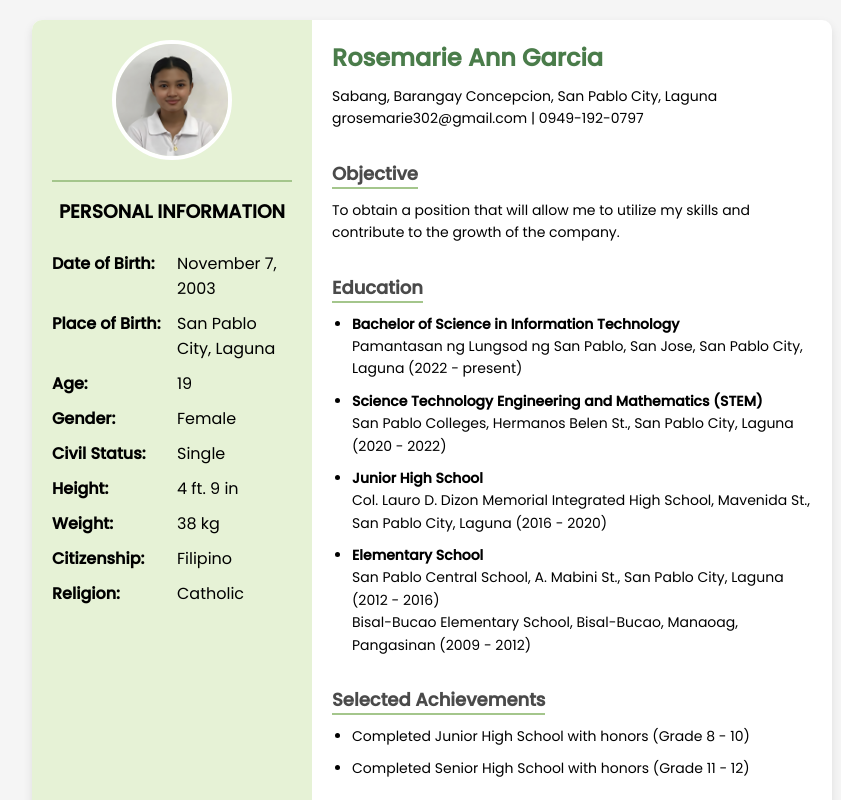
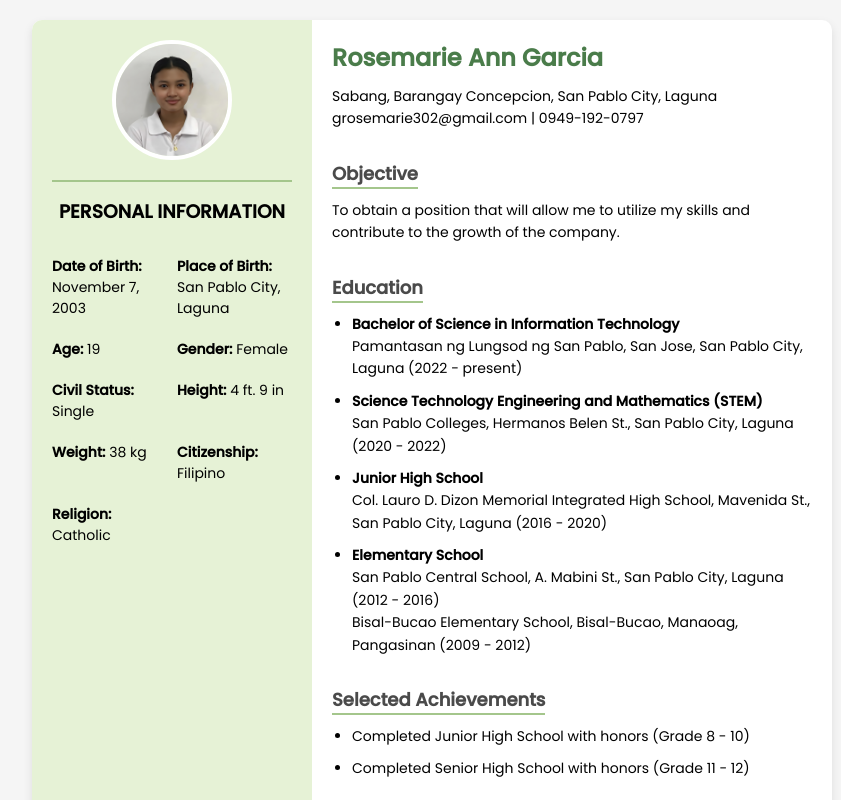
Before and after one commit to Rosemarie-Garcia/resume, a plain HTML site: page index.html in a window 1280 px wide. Shown: the top 800 px of the page, without its empty margins (208-1049 px from the left). Drawn offline with Linux system fonts and the light colour scheme.

Commit message:
Update index.html

```diff
--- a/index.html
+++ b/index.html
@@ -20,7 +20,9 @@
         }
         .resume {
             display: flex;
-            width: 800px;
+            flex-direction: column;
+            width: 100%;
+            max-width: 800px;
             background-color: white;
             box-shadow: 0 4px 10px rgba(0, 0, 0, 0.1);
             border-radius: 10px;
@@ -28,7 +30,6 @@
         }
         .left-section {
             background-color: #e6f2d6;
-            width: 35%;
             padding: 20px;
             display: flex;
             flex-direction: column;
@@ -54,16 +55,11 @@
             text-align: center;
             margin-bottom: 15px;
         }
-        .personal-info table {
-            width: 100%;
-            border-spacing: 10px;
-        }
-        .personal-info td {
+        .personal-info div {
+            font-size: 14px;
             padding: 5px 0;
-            font-size: 14px;
         }
         .right-section {
-            width: 65%;
             padding: 20px;
         }
         h1 {
@@ -88,6 +84,24 @@
             list-style-type: disc;
             padding-left: 20px;
         }
+
+        @media (min-width: 768px) {
+            .resume {
+                flex-direction: row;
+            }
+            .left-section {
+                width: 35%;
+            }
+            .right-section {
+                width: 65%;
+            }
+        }
+
+        @media (max-width: 767px) {
+            .personal-info {
+                grid-template-columns: 1fr;
+            }
+        }
     </style>
 </head>
 <body>
@@ -97,15 +111,15 @@
         <img src="garcia.png" alt="Profile Picture">
         <div class="personal-info">
             <h3>PERSONAL INFORMATION</h3>
-            <div><strong>Date of Birth:</strong></div> <div>November 7, 2003</div>
-            <div><strong>Place of Birth:</strong></div> <div>San Pablo City, Laguna</div>
-            <div><strong>Age:</strong></div> <div>19</div>
-            <div><strong>Gender:</strong></div> <div>Female</div>
-            <div><strong>Civil Status:</strong></div> <div>Single</div>
-            <div><strong>Height:</strong></div> <div>4 ft. 9 in</div>
-            <div><strong>Weight:</strong></div> <div>38 kg</div>
-            <div><strong>Citizenship:</strong></div> <div>Filipino</div>
-            <div><strong>Religion:</strong></div> <div>Catholic</div>
+            <div><strong>Date of Birth:</strong> November 7, 2003</div>
+            <div><strong>Place of Birth:</strong> San Pablo City, Laguna</div>
+            <div><strong>Age:</strong> 19</div>
+            <div><strong>Gender:</strong> Female</div>
+            <div><strong>Civil Status:</strong> Single</div>
+            <div><strong>Height:</strong> 4 ft. 9 in</div>
+            <div><strong>Weight:</strong> 38 kg</div>
+            <div><strong>Citizenship:</strong> Filipino</div>
+            <div><strong>Religion:</strong> Catholic</div>
         </div>
     </div>
 
```
